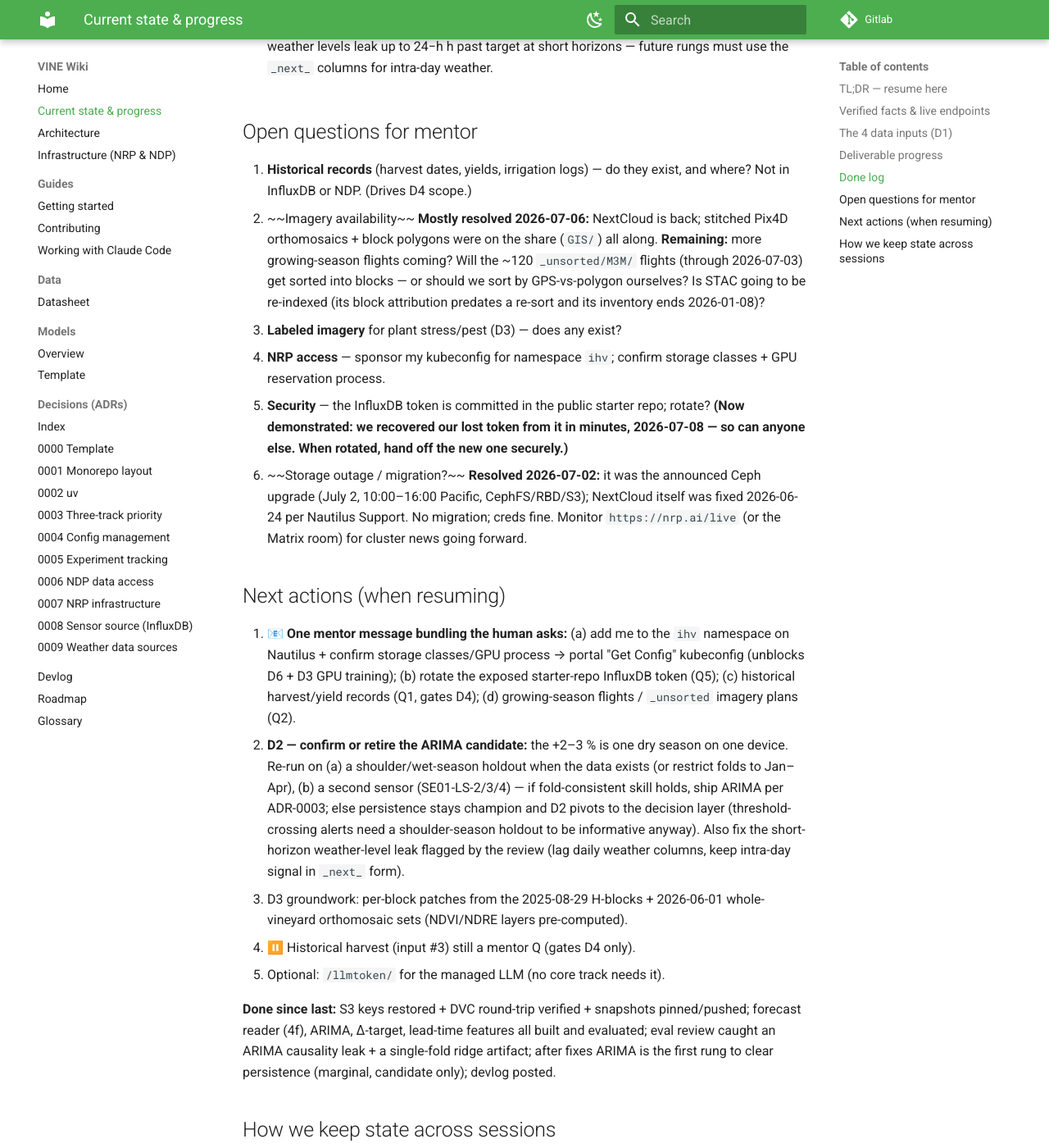
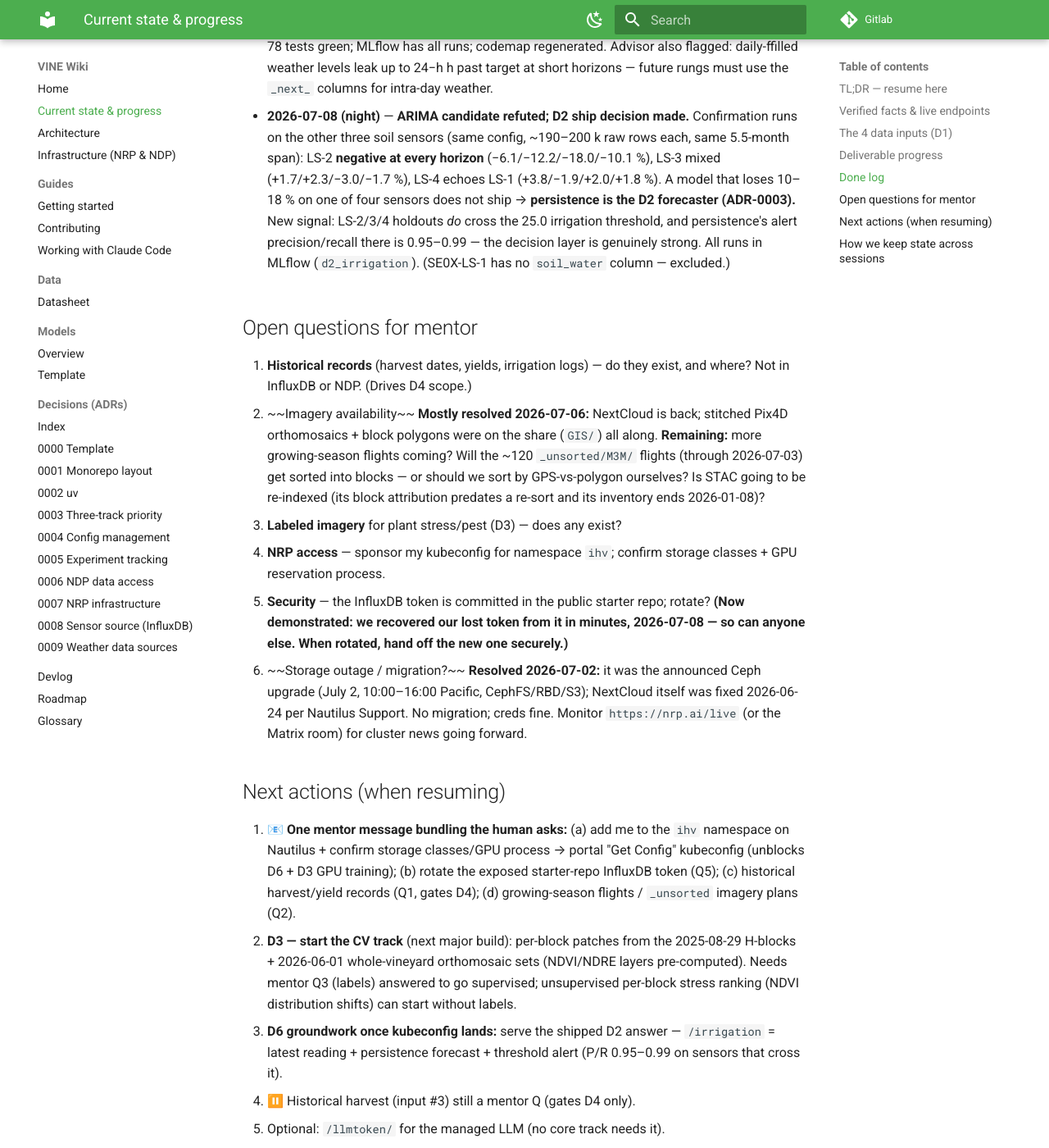
Before and after one commit to sohan-shingade/VINE, an MkDocs documentation site: the page built from docs/STATE.md, in a window 1280 px wide and 1400 px high, scrolled down 7512 px. Shown: the whole window at 82% size. Built offline with MkDocs 1.6.1 and Material for MkDocs 9.7.7, drawn with Linux system fonts in a browser that asks for light colours; some of the changed text lies outside the part shown.

Commit message:
docs: D2 ship decision — persistence champion; ARIMA refuted on LS-2/3/4
Multi-device confirmation: ARIMA −6…−18% on SE01-LS-2, mixed on LS-3,
echoes LS-1 only on LS-4 → not robust, does not ship (ADR-0003).
Decision layer: persistence alert P/R 0.95–0.99 on the sensors whose
holdout crosses the 25.0 threshold. D2 core marked done in STATE.md;
devlog postscript added.

Co-Authored-By: Claude Fable 5 <noreply@anthropic.com>

```diff
--- a/docs/STATE.md
+++ b/docs/STATE.md
@@ -3,8 +3,8 @@
 > **Single source of truth for "where are we."** Git-tracked so it survives any
 > session, machine, or context reset. **Any new session: read this first.**
 > Update it at the end of any session that changes status. Last updated:
-> **2026-07-08 (evening)**. Phase: **D2 ladder complete through ARIMA; S3/DVC
-> restored; persistence still champion, ARIMA a marginal candidate**.
+> **2026-07-08 (night)**. Phase: **D2 ship decision made: persistence is the
+> champion (ARIMA candidate refuted on other sensors); S3/DVC restored**.
 
 ## TL;DR — resume here
 
@@ -17,11 +17,12 @@ per-horizon leakage guard). An adversarial eval-review then **caught a real
 causality bug in ARIMA** (early-fold rows forecast from a Kalman state that
 had seen past their decision time) and exposed ridge+forecast's 48 h "+15%"
 as a **single April-rain-fold artifact**. After the fix + per-fold skill
-columns: **ARIMA is the first rung to clear persistence — +3.0/−1.8/+2.4/+2.1 %
-at 6/12/24/48 h, positive in every fold at 48 h — but too small/one-season to
-ship yet; persistence stays champion** pending a shoulder-season holdout.
-Remaining human steps: mentor asks (kubeconfig for NRP compute, token rotation,
-harvest records).
+columns, ARIMA briefly led (+2–3 % on SE01-LS-1) — then the **multi-device
+confirmation run refuted it**: LS-2 −6…−18 % at every horizon, LS-3 mixed.
+**Ship decision (ADR-0003): persistence is the D2 forecaster.** Silver lining:
+on LS-2/3/4 the holdout crosses the irrigation threshold and persistence's
+alert P/R is 0.95–0.99 — the decision layer works. Remaining human steps:
+mentor asks (kubeconfig for NRP compute, token rotation, harvest records).
 
 ## Verified facts & live endpoints
 
@@ -73,7 +74,7 @@ winter/dormant; the useful growing-season flights are Aug (pre-harvest) + Oct
 |---|-------------|--------|-------|
 | — | Repo + Claude Code scaffold + wiki | ☑ | builds green: ruff/mypy/17 tests |
 | D1 | Data pipeline | ☑ | **all three reachable inputs done + live-verified**: sensor path (ingest→flags→features→weather/GDD), weather reader, **imagery path** (WebDAV flight index → capture grouping → band download → NDVI) + **block alignment** (39 KMZ polygons, sensor→block join, windowed zonal stats). Historical (input #3) remains a mentor Q — D4-only. Weather *forecast* (4f) optional, for D2 lead time |
-| D2 | Irrigation models | ◐ | **ladder complete through ARIMA (2026-07-08 evening)**: ridge ✗ (skill −0.8…−1.0), ridge+forecast-features ✗ (48 h +15 % is a single-rain-fold artifact: fold median −0.18), ridge-Δ ✗ (same), **ARIMA ✓ marginal: +3.0/−1.8/+2.4/+2.1 % at 6/12/24/48 h, positive every fold at 48 h** — first rung to clear persistence but too small/one-season to ship; **persistence remains champion**. Confirm ARIMA on a shoulder-season holdout + second device before shipping. Known caveat for future short-horizon rungs: daily-ffilled `precip_mm`/`et0_mm` reach up to 24−h h past target time at h<24 (flagged by eval review; route intra-day weather through `_next_` columns instead) |
+| D2 | Irrigation models | ☑ (core) | **Ship decision made 2026-07-08 (ADR-0003): persistence is the champion.** Full ladder evaluated walk-forward on 4 sensors × 5.5 months: ridge ✗ (−0.8…−1.0), ridge+forecast ✗ (48 h +15 % = single-rain-fold artifact), ridge-Δ ✗, ARIMA ✗ (won +2–3 % on LS-1/LS-4 but −6…−18 % on LS-2, mixed on LS-3 — not robust). Decision layer: on LS-2/3/4 (holdouts that cross the 25.0 threshold) persistence alert P/R = 0.95–0.99. Remaining (non-gating): expose persistence+threshold via D6; Prophet/LSTM descoped on evidence (confirm w/ mentor); short-horizon weather-ffill caveat if rungs are ever revisited (daily `precip_mm`/`et0_mm` reach past target at h<24 — use `_next_` columns) |
 | D3 | Plant-health CV | ☐ | |
 | D4 | Harvest timing | ☐ | depends on input #3; descopable to exploratory |
 | D5 | Evaluation report | ◐ | shared harness: metrics + **walk-forward validation (expanding splits, causal eval, skill score)** + **per-fold skill columns** (`skill_fold_median/min` — added after the eval review showed a pooled MAE hiding a single-fold artifact) — used by D2, reusable by D4 |
@@ -223,6 +224,17 @@ winter/dormant; the useful growing-season flights are Aug (pre-harvest) + Oct
   leak up to 24−h h past target at short horizons — future rungs must use
   the `_next_` columns for intra-day weather.
 
+- **2026-07-08 (night)** — **ARIMA candidate refuted; D2 ship decision made.**
+  Confirmation runs on the other three soil sensors (same config, ~190–200 k
+  raw rows each, same 5.5-month span): LS-2 **negative at every horizon**
+  (−6.1/−12.2/−18.0/−10.1 %), LS-3 mixed (+1.7/+2.3/−3.0/−1.7 %), LS-4
+  echoes LS-1 (+3.8/−1.9/+2.0/+1.8 %). A model that loses 10–18 % on one of
+  four sensors does not ship → **persistence is the D2 forecaster (ADR-0003).**
+  New signal: LS-2/3/4 holdouts *do* cross the 25.0 irrigation threshold, and
+  persistence's alert precision/recall there is 0.95–0.99 — the decision layer
+  is genuinely strong. All runs in MLflow (`d2_irrigation`). (SE0X-LS-1 has no
+  `soil_water` column — excluded.)
+
 ## Open questions for mentor
 
 1. **Historical records** (harvest dates, yields, irrigation logs) — do they exist,
@@ -251,24 +263,21 @@ winter/dormant; the useful growing-season flights are Aug (pre-harvest) + Oct
    Config" kubeconfig (unblocks D6 + D3 GPU training); (b) rotate the exposed
    starter-repo InfluxDB token (Q5); (c) historical harvest/yield records (Q1,
    gates D4); (d) growing-season flights / `_unsorted` imagery plans (Q2).
-2. **D2 — confirm or retire the ARIMA candidate:** the +2–3 % is one dry
-   season on one device. Re-run on (a) a shoulder/wet-season holdout when the
-   data exists (or restrict folds to Jan–Apr), (b) a second sensor
-   (SE01-LS-2/3/4) — if fold-consistent skill holds, ship ARIMA per ADR-0003;
-   else persistence stays champion and D2 pivots to the decision layer
-   (threshold-crossing alerts need a shoulder-season holdout to be informative
-   anyway). Also fix the short-horizon weather-level leak flagged by the
-   review (lag daily weather columns, keep intra-day signal in `_next_` form).
-3. D3 groundwork: per-block patches from the 2025-08-29 H-blocks +
-   2026-06-01 whole-vineyard orthomosaic sets (NDVI/NDRE layers pre-computed).
+2. **D3 — start the CV track** (next major build): per-block patches from the
+   2025-08-29 H-blocks + 2026-06-01 whole-vineyard orthomosaic sets (NDVI/NDRE
+   layers pre-computed). Needs mentor Q3 (labels) answered to go supervised;
+   unsupervised per-block stress ranking (NDVI distribution shifts) can start
+   without labels.
+3. **D6 groundwork once kubeconfig lands:** serve the shipped D2 answer —
+   `/irrigation` = latest reading + persistence forecast + threshold alert
+   (P/R 0.95–0.99 on sensors that cross it).
 4. ⏸️ Historical harvest (input #3) still a mentor Q (gates D4 only).
 5. Optional: `/llmtoken/` for the managed LLM (no core track needs it).
 
-**Done since last:** S3 keys restored + DVC round-trip verified + snapshots
-pinned/pushed; forecast reader (4f), ARIMA, Δ-target, lead-time features all
-built and evaluated; eval review caught an ARIMA causality leak + a single-fold
-ridge artifact; after fixes ARIMA is the first rung to clear persistence
-(marginal, candidate only); devlog posted.
+**Done since last:** S3/DVC restored + snapshots pinned; forecast reader (4f),
+ARIMA, Δ-target, lead-time features built; eval review caught an ARIMA
+causality leak + a single-fold ridge artifact; multi-device confirmation
+refuted ARIMA → **D2 ship decision: persistence champion**; devlog posted.
 
 ## How we keep state across sessions
 
```
Also changed, not shown: docs/devlog/2026-07-08-d2-honest-numbers.md (+25 -2 lines).
